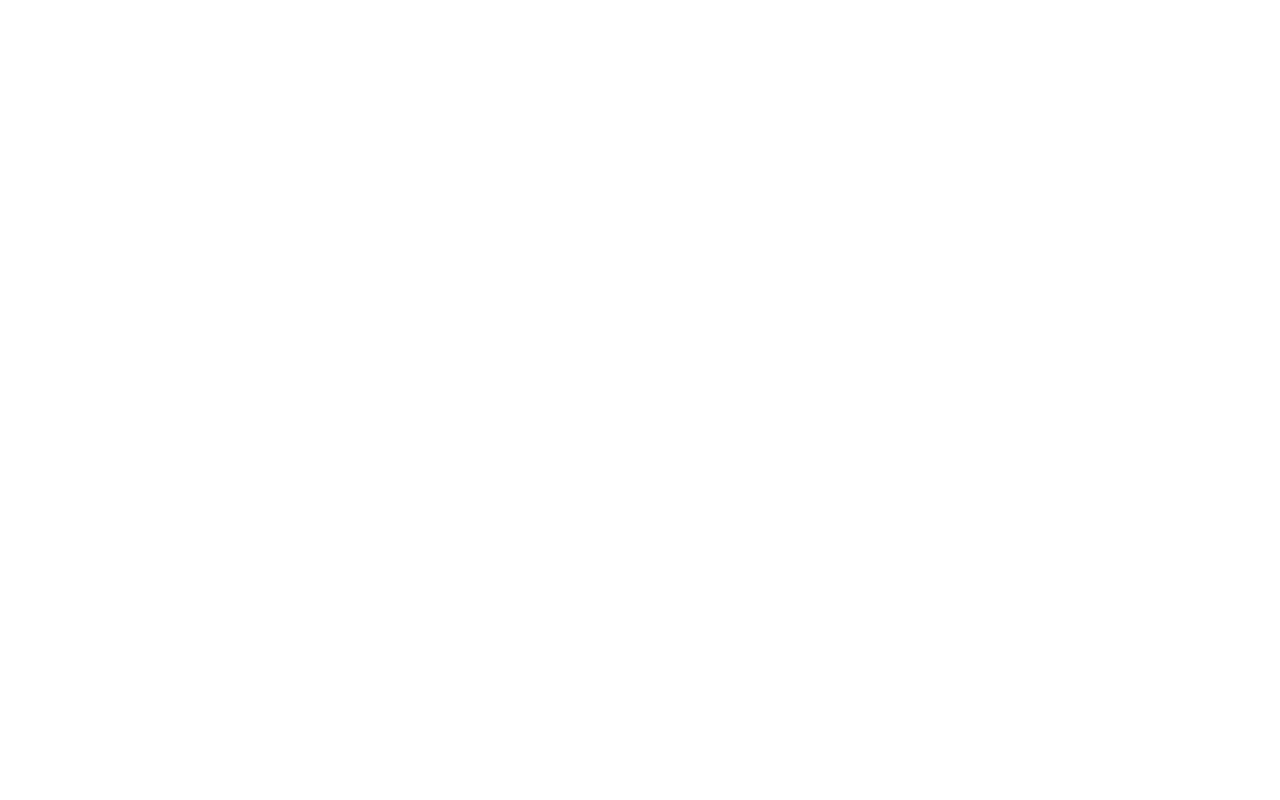
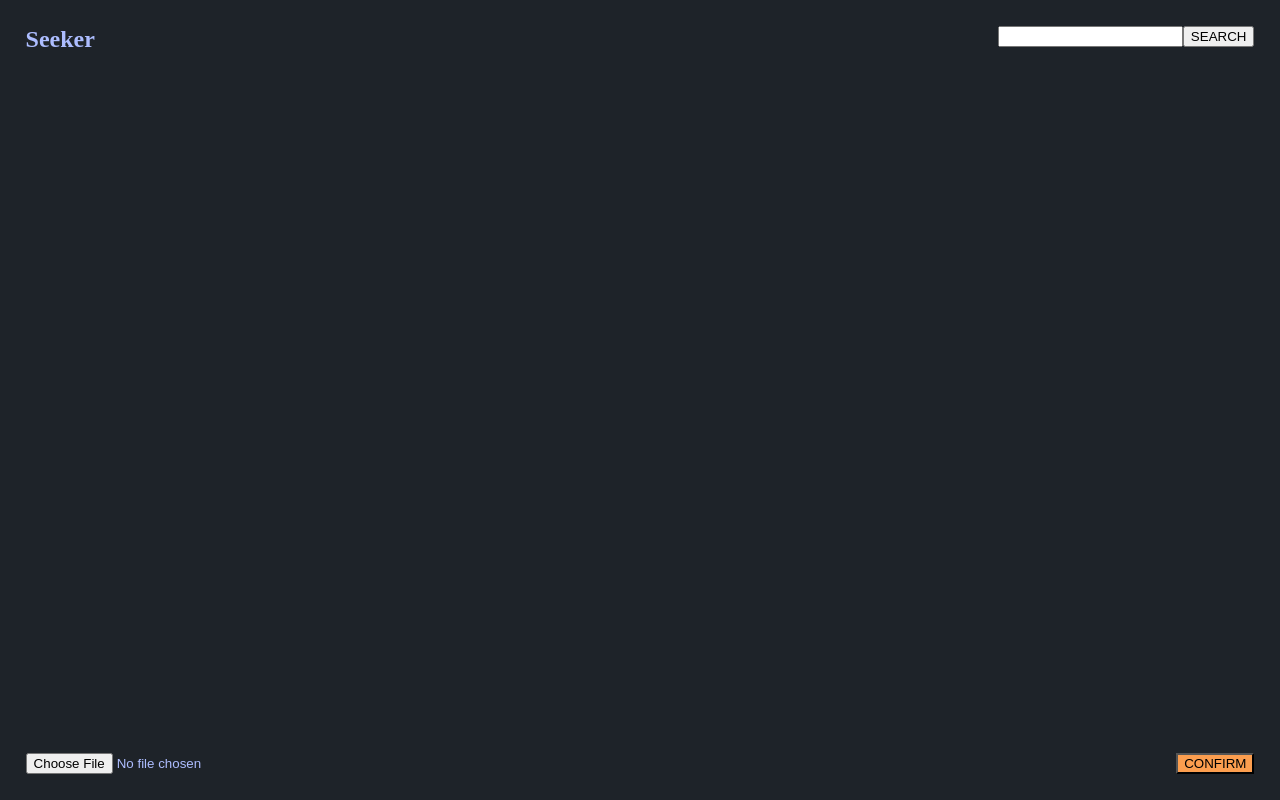
Before and after one commit to jhudd135/hh2024p, a website with bundled scripts: page index.html in a window 1280 px wide. Built offline with nearby package versions, Linux system fonts and the light colour scheme; files whose address does not match are found by name.

Commit message:
Update base html and remove call to wordbubble

```diff
--- a/index.css
+++ b/index.css
@@ -0,0 +1,49 @@
+body {
+    margin: 0 0;
+    background-color: #1e2329;
+    color: #ADBDFF;
+    overflow-x: hidden;
+}
+.confirm {
+    background-color: #FC9E4F;
+    position: fixed;
+    bottom: 2vw;
+    right: 2vw;
+}
+.confirm button {
+    background-color: inherit;
+}
+.title {
+    position: fixed;
+    top: 2vw;
+    left: 2vw;
+}
+.title h2 {
+    margin: 0 0;
+}
+.search {
+    position: fixed;
+    top: 2vw;
+    right: 2vw;
+}
+.upload {
+    position: fixed;
+    left: 2vw;
+    bottom: 2vw;
+}
+main {
+    display: grid;
+}
+textarea {
+    justify-self: center;
+    background-color: inherit;
+    width: 100vw;
+    height: 100vh;
+    padding-top: 5vh;
+    padding: 0 10vw;
+    padding-top: 5vh;
+    border-style: none;
+    color: inherit;
+    resize: none;
+    outline-style: none;
+}
--- a/index.html
+++ b/index.html
@@ -11,4 +11,12 @@
 
 
 <body>
+    <div class="title"><h2>Seeker</h2></div>
+    <div class="confirm"><button>CONFIRM</button></div>
+    <div class="search"><input type="text"><button>SEARCH</button></div>
+    <div class="upload"><input type="file"></div>
+    <main>
+        <textarea></textarea>
+    </main>
+
 </body>
--- a/index.js
+++ b/index.js
@@ -1,5 +1,4 @@
 import { setup, getWordBubble } from "./wordnet.js";
 export async function init() {
     await setup();
-    console.log(getWordBubble("chair"));
 }
```
